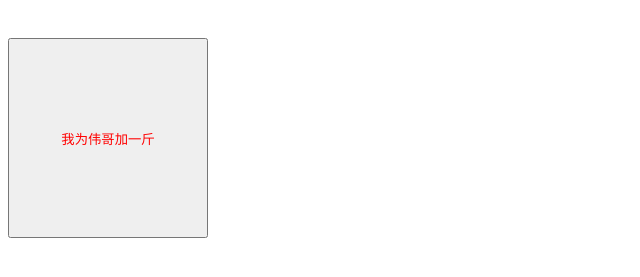
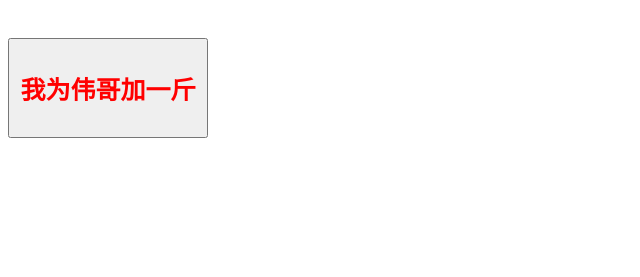
Before and after one commit to yjb1995/node_learning, a website: page index.html in a window 1280 px wide. Shown: the part 129-406 px from the top of the page, without its empty margins (0-640 px from the left). Drawn offline with Linux system fonts and the light colour scheme.

Commit message:
修改样式

```diff
--- a/css/style.css
+++ b/css/style.css
@@ -1,7 +1,9 @@
 .addWeightDiv {
     margin-top: 20px;
-    height: 200px;
+    height: 100px;
     width: 200px;
     display: inline-block;
     color: red;
+    font-weight: bold;
+    font-size: 25px;
 }
```
